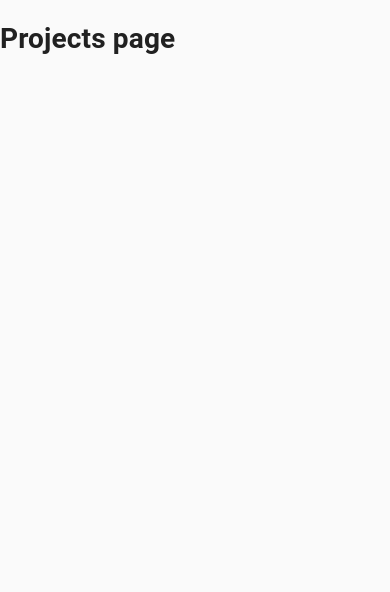
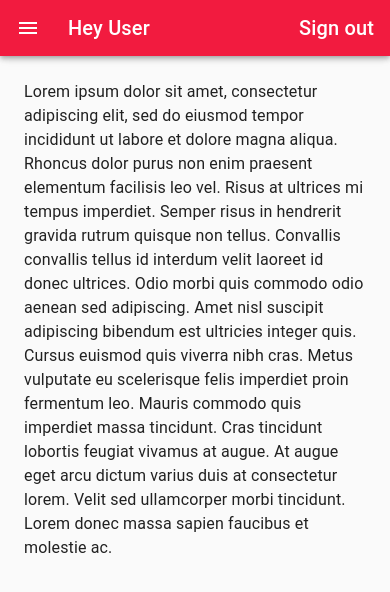
Before and after one commit to JaimeSolisS/ReactTodoList, a React (Create React App) app in the folder client/: page /projects in a window 390 px wide. Shown: the top 592 px of the page. Built offline with nearby package versions, Linux system fonts and the light colour scheme.

Commit message:
Feat Responsive Drawer in Projects page

```diff
--- a/client/src/components/projects/Projects.js
+++ b/client/src/components/projects/Projects.js
@@ -1,7 +1,163 @@
 import React from "react";
+import PropTypes from "prop-types";
+import AppBar from "@material-ui/core/AppBar";
+import CssBaseline from "@material-ui/core/CssBaseline";
+import Divider from "@material-ui/core/Divider";
+import Drawer from "@material-ui/core/Drawer";
+import Hidden from "@material-ui/core/Hidden";
+import IconButton from "@material-ui/core/IconButton";
+import InboxIcon from "@material-ui/icons/MoveToInbox";
+import List from "@material-ui/core/List";
+import ListItem from "@material-ui/core/ListItem";
+import ListItemIcon from "@material-ui/core/ListItemIcon";
+import ListItemText from "@material-ui/core/ListItemText";
+import MailIcon from "@material-ui/icons/Mail";
+import MenuIcon from "@material-ui/icons/Menu";
+import Toolbar from "@material-ui/core/Toolbar";
+import Typography from "@material-ui/core/Typography";
+import { makeStyles, useTheme } from "@material-ui/core/styles";
+import Grid from "@material-ui/core/Grid";
 
-const Proyectos = () => {
-  return <h1>Projects page</h1>;
+const drawerWidth = 240;
+
+const useStyles = makeStyles((theme) => ({
+  root: {
+    display: "flex",
+  },
+  drawer: {
+    [theme.breakpoints.up("sm")]: {
+      width: drawerWidth,
+      flexShrink: 0,
+    },
+  },
+  appBar: {
+    [theme.breakpoints.up("sm")]: {
+      width: `calc(100% - ${drawerWidth}px)`,
+      marginLeft: drawerWidth,
+    },
+  },
+  menuButton: {
+    marginRight: theme.spacing(2),
+    [theme.breakpoints.up("sm")]: {
+      display: "none",
+    },
+  },
+  // necessary for content to be below app bar
+  toolbar: theme.mixins.toolbar,
+  drawerPaper: {
+    width: drawerWidth,
+  },
+  content: {
+    flexGrow: 1,
+    padding: theme.spacing(3),
+  },
+}));
+
+function Projects(props) {
+  const { window } = props;
+  const classes = useStyles();
+  const theme = useTheme();
+  const [mobileOpen, setMobileOpen] = React.useState(false);
+
+  const handleDrawerToggle = () => {
+    setMobileOpen(!mobileOpen);
+  };
+
+  const drawer = (
+    <div>
+      {/* Side Bar */}
+      <div className={classes.toolbar}>
+        <h2>Logo</h2>
+      </div>
+      <Divider />
+      <h1>Add Project</h1>
+      <Divider />
+      <h1>Your Projects</h1>
+    </div>
+  );
+
+  const container =
+    window !== undefined ? () => window().document.body : undefined;
+
+  return (
+    <div className={classes.root}>
+      <CssBaseline />
+      {/* Header */}
+      <AppBar position="fixed" className={classes.appBar}>
+        <Toolbar>
+          <IconButton
+            color="inherit"
+            aria-label="open drawer"
+            edge="start"
+            onClick={handleDrawerToggle}
+            className={classes.menuButton}
+          >
+            <MenuIcon />
+          </IconButton>
+          <Grid container justify="space-between">
+            <Typography variant="h6" noWrap>
+              Hey User
+            </Typography>
+            <Typography variant="h6">Sign out</Typography>
+          </Grid>
+        </Toolbar>
+      </AppBar>
+      <nav className={classes.drawer} aria-label="mailbox folders">
+        {/* The implementation can be swapped with js to avoid SEO duplication of links. */}
+        <Hidden smUp implementation="css">
+          <Drawer
+            container={container}
+            variant="temporary"
+            anchor={theme.direction === "rtl" ? "right" : "left"}
+            open={mobileOpen}
+            onClose={handleDrawerToggle}
+            classes={{
+              paper: classes.drawerPaper,
+            }}
+            ModalProps={{
+              keepMounted: true, // Better open performance on mobile.
+            }}
+          >
+            {drawer}
+          </Drawer>
+        </Hidden>
+        <Hidden xsDown implementation="css">
+          <Drawer
+            classes={{
+              paper: classes.drawerPaper,
+            }}
+            variant="permanent"
+            open
+          >
+            {drawer}
+          </Drawer>
+        </Hidden>
+      </nav>
+      <main className={classes.content}>
+        <div className={classes.toolbar} />
+        {/* CONTENT */}
+        <Typography paragraph>
+          Lorem ipsum dolor sit amet, consectetur adipiscing elit, sed do
+          eiusmod tempor incididunt ut labore et dolore magna aliqua. Rhoncus
+          dolor purus non enim praesent elementum facilisis leo vel. Risus at
+          ultrices mi tempus imperdiet. Semper risus in hendrerit gravida rutrum
+          quisque non tellus. Convallis convallis tellus id interdum velit
+          laoreet id donec ultrices. Odio morbi quis commodo odio aenean sed
+          adipiscing. Amet nisl suscipit adipiscing bibendum est ultricies
+          integer quis. Cursus euismod quis viverra nibh cras. Metus vulputate
+          eu scelerisque felis imperdiet proin fermentum leo. Mauris commodo
+          quis imperdiet massa tincidunt. Cras tincidunt lobortis feugiat
+          vivamus at augue. At augue eget arcu dictum varius duis at consectetur
+          lorem. Velit sed ullamcorper morbi tincidunt. Lorem donec massa sapien
+          faucibus et molestie ac.
+        </Typography>
+      </main>
+    </div>
+  );
+}
+
+Projects.propTypes = {
+  window: PropTypes.func,
 };
 
-export default Proyectos;
+export default Projects;
```
Also changed, not shown: client/src/components/auth/Copyright.js (deleted, +0 -19 lines).
